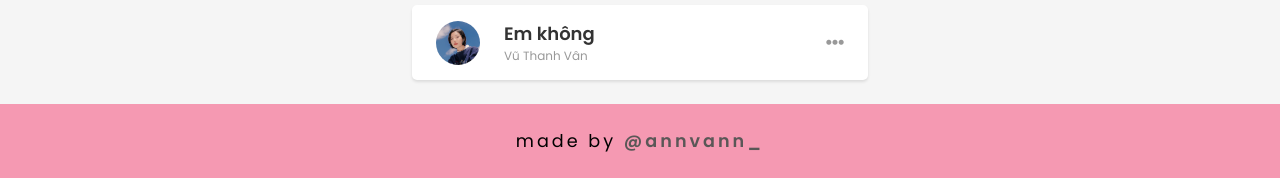
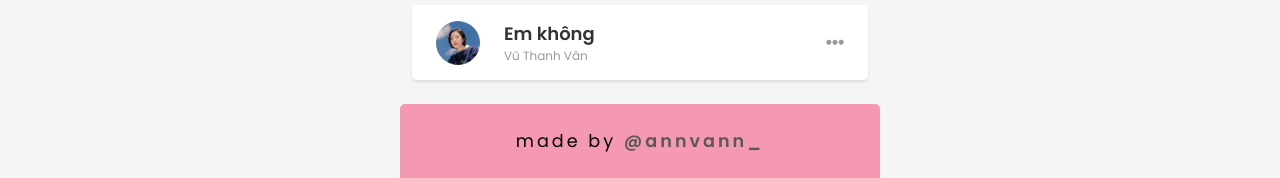
Before and after one commit to elifrofyag/elifrofyag.github.io, a plain HTML site: page index.html in a window 1280 px wide. Shown: the part 850-1028 px from the top of the page. Drawn offline with Linux system fonts and the light colour scheme.

Commit message:
fix footer position

```diff
--- a/assets/css/styles.css
+++ b/assets/css/styles.css
@@ -44,6 +44,7 @@
     width: 100%;
     max-width: 480px;
     border-bottom: 1px solid #ebebeb;
+    border-radius: 0px 0px 5px 5px;
   }
 
   /* HEADER */
@@ -214,6 +215,9 @@
     text-align: center;
     padding: 24px 0;
     background-color: #f599b2;
+    width: 100%;
+    max-width: 480px;
+    border-radius:5px 5px 0px 0px;
   }
 
   .footer_text {
--- a/index.html
+++ b/index.html
@@ -55,10 +55,11 @@
             <!-- Playlist -->
             <div class="playlist">
             </div>
+            <footer class="footer footer_text">
+                made by <a href="https://www.instagram.com/annvann_" target="_blank">@annvann_</a>
+            </footer>
         </div>
-        <footer class="footer footer_text">
-            made by <a href="https://www.instagram.com/annvann_" target="_blank">@annvann_</a>
-        </footer>
+
 
     </body>
     <script type="module" src="./main.js"></script>
```
